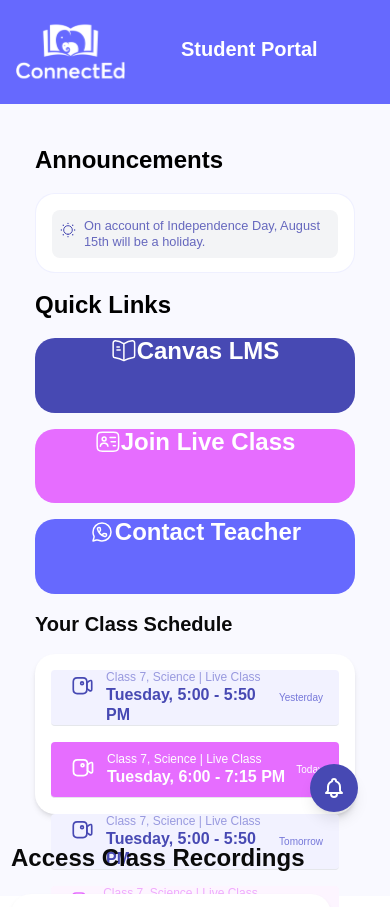
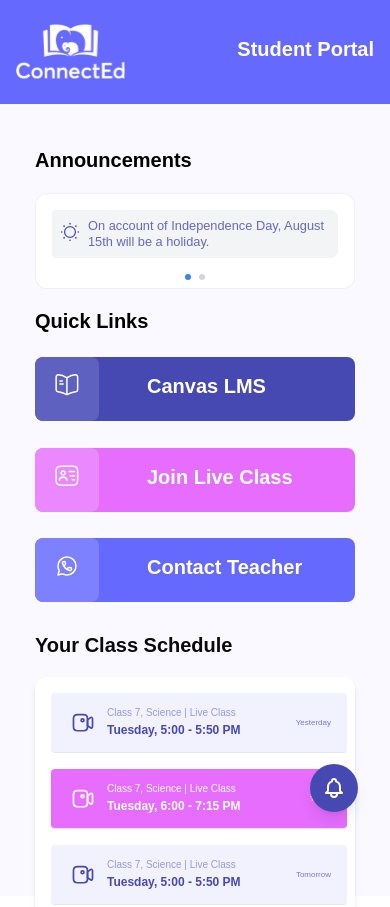
Before and after one commit to akshayaparida/student-portal, a Next.js app: page / in a window 390 px wide. Shown: the top 907 px of the page. Built offline with nearby package versions, Linux system fonts and the light colour scheme.

Commit message:
added responsive

```diff
--- a/components/announcements/Announcements.tsx
+++ b/components/announcements/Announcements.tsx
@@ -1,72 +1,80 @@
 "use client";
 
 import { FC, useEffect, useState } from "react";
-import Image from 'next/image';
+import Image from "next/image";
 
-const Announcements: FC = () => {
-  const [currentIndex, setCurrentIndex] = useState(0);
-  const announcements = [
+interface Announcement {
+  icon: string;
+  alt: string;
+  text: string;
+}
+
+const announcements: Announcement[] = [
   {
     icon: "/sun.svg",
     alt: "Sun icon representing Independence Day announcement",
-      text: "On account of Independence Day, August 15th will be a holiday."
+    text: "On account of Independence Day, August 15th will be a holiday.",
   },
   {
     icon: "/clipboard-text.svg",
     alt: "Clipboard icon representing assignment reminder",
-      text: "Reminder to finish your assignments and submit them by Monday."
-    }
+    text: "Reminder to finish your assignments and submit them by Monday.",
+  },
 ];
 
-  // Change announcement
+const AnnouncementItem: FC<{ announcement: Announcement }> = ({
+  announcement,
+}) => (
+  <div className="flex items-start bg-gray-100 rounded-lg p-2 lg:p-[9px_39px_8px_16px] text-sm lg:text-base max-sm:rounded-s    ">
+    <Image
+      src={announcement.icon}
+      alt={announcement.alt}
+      width={20}
+      height={20}
+      className="w-4 h-4 max-sm:w-[20px] max-sm:h-[20px] mt-1 mr-2 lg:h-5 lg:w-5"
+    />
+    <p className="text-[#6668BE] leading-tight lg:leading-snug text-[0.8rem] lg:text-custom-sm">
+      {announcement.text}
+    </p>
+  </div>
+);
+
+const Announcements: FC = () => {
+  const [currentIndex, setCurrentIndex] = useState(0);
+
   useEffect(() => {
     const interval = setInterval(() => {
       setCurrentIndex((prevIndex) => (prevIndex + 1) % announcements.length);
     }, 8000);
 
-    return () => clearInterval(interval); // Cleanup interval on unmount
-  }, [announcements.length]);
+    return () => clearInterval(interval);
+  }, []);
 
-  // Function to change the current announcement based on the dot clicked
   const handleDotClick = (index: number) => {
     setCurrentIndex(index);
   };
 
   return (
     <div>
-      {/* Header for Announcements */}
-      <h2 className="font-outfit text-2xl font-bold text-black mb-8 w-[179px] h-[17px] rounded-[8px]">
+      <h2 className="font-outfit text-2xl   max-sm:text-[20px] font-bold text-black mb-8 w-[179px] h-[17px] rounded-[8px]">
         Announcements
       </h2>
 
-      {/* Content area for announcements */}
-      <div className="bg-white border border-[#6669FE1A] rounded-[20px] w-full lg:w-[395px] lg:h-[144px] max-sm:w-80 max-sm:h-20 p-4 flex flex-col gap-3 overflow-hidden">
-
+      <div className="bg-white border border-[#6669FE1A] rounded-[20px] w-full lg:w-[395px] lg:h-[144px] max-sm:w-80 max-sm:h-24  max-sm:rounded-[12px]    p-4 flex flex-col gap-3 overflow-hidden">
         {/* Mobile animation container */}
         <div className="block lg:hidden">
-          {/* Animated announcement for mobile */}
-          <div className="flex items-start bg-gray-100 rounded-lg p-2 text-sm">
-            <Image
-              src={announcements[currentIndex].icon}
-              alt={announcements[currentIndex].alt}
-              width={20}
-              height={20}
-              className="h-4 w-4 mt-1 mr-2"
-            />
-            <p className="text-[#6668BE] leading-tight text-[0.8rem]">
-              {announcements[currentIndex].text}
-            </p>
-          </div>
+          <AnnouncementItem announcement={announcements[currentIndex]} />
 
-          {/* Dot navigation for mobile */}
-          <div className="flex justify-center mt-4">
+          {/* Dot navigation for mobile (only visible on max-sm) */}
+          <div className="flex justify-center mt-4 max-sm:flex">
             {announcements.map((_, index) => (
               <button
                 key={index}
-                className={`w-2 h-2 rounded-full mx-1 ${
-                  currentIndex === index ? 'bg-blue-500' : 'bg-gray-300'
+                className={`w-1.5 h-1.5 rounded-full mx-1 ${
+                  currentIndex === index ? "bg-blue-500" : "bg-gray-300"
                 }`}
                 onClick={() => handleDotClick(index)}
+                aria-label={`Show announcement ${index + 1}`}
               />
             ))}
           </div>
@@ -74,33 +82,9 @@ const Announcements: FC = () => {
 
         {/* Original design for larger screens */}
         <div className="hidden lg:flex lg:flex-col lg:space-y-3">
-          {/* Announcement item 1 */}
-          <div className="flex items-start bg-gray-100 rounded-lg p-2 lg:p-[9px_39px_8px_16px] text-sm lg:text-base">
-            <Image
-              src={announcements[0].icon}
-              alt={announcements[0].alt}
-              width={20}
-              height={20}
-              className="h-4 w-4 mt-1 mr-2 lg:h-5 lg:w-5"
-            />
-            <p className="text-[#6668BE] leading-tight lg:leading-snug text-[0.8rem] lg:text-custom-sm">
-              {announcements[0].text}
-            </p>
-          </div>
-
-          {/* Announcement item 2 */}
-          <div className="flex items-start bg-gray-100 rounded-lg p-2 lg:p-[9px_39px_8px_16px] text-sm lg:text-base">
-            <Image
-              src={announcements[1].icon}
-              alt={announcements[1].alt}
-              width={20}
-              height={20}
-              className="h-4 w-4 mt-1 mr-2 lg:h-5 lg:w-5"
-            />
-            <p className="text-[#6668BE] leading-tight lg:leading-snug text-[0.8rem] lg:text-custom-sm">
-              {announcements[1].text}
-            </p>
-          </div>
+          {announcements.map((announcement, index) => (
+            <AnnouncementItem key={index} announcement={announcement} />
+          ))}
         </div>
       </div>
     </div>
--- a/components/classRecordings/ClassRecordings.tsx
+++ b/components/classRecordings/ClassRecordings.tsx
@@ -27,11 +27,11 @@ const ClassRecordings: React.FC<ClassRecordingsProps> = ({ classRecordings }) =>
   };
 
   return (
-    <div className="flex flex-col items-start -ml-12">
-      <h2 className="text-2xl font-bold leading-[23.76px] mb-6">
+    <div className="flex flex-col items-start ">
+      <h2 className="text-2xl    max-sm:text-[20px]  font-bold leading-[23.76px] mb-6">
         Access Class Recordings
       </h2>
-      <div className="bg-white rounded-[20px] p-6 shadow-md md:w-[371px] md:h-[540px] flex flex-col gap-0  max-sm:w-80 max-sm:h-full">
+      <div className="bg-white rounded-[20px] p-6 shadow-md md:w-[371px] md:h-[540px] flex flex-col gap-0  max-sm:w-80 max-sm:h-full     ">
         <div className="relative mb-4">
           <Input
             type="text"
@@ -78,37 +78,38 @@ const ClassRecordings: React.FC<ClassRecordingsProps> = ({ classRecordings }) =>
         {classRecordings.map((recording, index) => (
           <div
             key={index}
-            className="md:w-[322px] md:h-[95px] border-b-[0.5px] border-b-[#0000001A] flex items-center justify-between transition-colors duration-150 group hover:border-b-[#4749B3] cursor-pointer max-sm:w-72 max-sm:h-16"
+            className="md:w-[322px] md:h-[95px] border-b-[0.5px] border-b-[#0000001A] flex items-center justify-between transition-colors duration-150 group hover:border-b-[#4749B3] cursor-pointer max-sm:w-72 "
             onMouseEnter={() => setHoveredIndex(index)}
             onMouseLeave={() => setHoveredIndex(null)}
             onClick={() => handlePlayNowClick(recording)} // Open modal on click
           >
             <div className="flex flex-col px-0">
-              <p className={`text-xs font-semibold ${hoveredIndex === index ? recording.hoverTitleColor : recording.titleColor} transition-colors duration-150 mt-[1px]`}>
+              <p className={`text-xs font-semibold ${hoveredIndex === index ? recording.hoverTitleColor : recording.titleColor} transition-colors duration-150 mt-[1px]  max-sm:text-[10px]      `}>
                 {recording.title}
               </p>
-              <h3 className={`w-[160px] h-[11px] text-[16px] text-left font-bold ${hoveredIndex === index ? recording.hoverTopicColor : recording.topicColor} leading-[19px] font-outfit mb-9 m-0 transition-colors duration-150`}>
+              <h3 className={`w-[160px] h-[11px] text-[16px] text-left font-bold ${hoveredIndex === index ? recording.hoverTopicColor : recording.topicColor} leading-[19px] font-outfit mb-9    m-0 transition-colors duration-150`}>
                 {recording.topic}
               </h3>
-              <p className="w-[100px] h-[7px] text-left font-normal text-[#727272] text-[10px] leading-[9.9px] font-outfit mt-0 mb-1">
+              <p className="w-[100px] h-[7px] text-left font-normal text-[#727272] text-[10px] leading-[9.9px] font-outfit mt-0 mb-1  max-sm:mb-4   ">
                 {recording.date}
               </p>
             </div>
-            <div className="relative w-[100px] h-[64px] flex items-center justify-center transition-colors duration-150 group hover:bg-[#4749B3] rounded-[4px_0px_0px_0px]">
+            <div className="relative w-[100px] h-[64px]     flex items-center justify-center transition-colors duration-150 group hover:bg-[#4749B3] rounded-[4px_0px_0px_0px]">
               <Image
                 src="/mask-group.svg"
                 alt="Video Background"
                 width={100}
                 height={64}
-                className="rounded-[4px_0px_0px_0px]"
+                className="rounded-[4px_0px_0px_0px]     max-sm:h-[50px]     "
                 priority={index < 2}
+
               />
               <Image
                 src="/video-circle.svg"
                 alt="Play Icon"
                 width={24}
                 height={24}
-                className="absolute group-hover:hidden"
+                className="absolute group-hover:hidden   max-sm:h-[19px]   "
               />
               <span className="absolute hidden group-hover:flex items-center justify-center text-xs font-medium text-[#FFFFFF]">
                 Play Now
--- a/components/classRecordings/VideoPlayerModal.tsx
+++ b/components/classRecordings/VideoPlayerModal.tsx
@@ -11,8 +11,8 @@ interface VideoPlayerModalProps {
 
 const VideoPlayerModal: React.FC<VideoPlayerModalProps> = ({ onClose, className, subject }) => {
   return (
-    <div className="fixed inset-0 bg-black bg-opacity-70 flex items-center justify-center z-50 font-outfit " >
-      <div className="bg-[#4749B3] rounded-[28px] p-0 relative w-[50rem] ">
+    <div className="fixed inset-0 bg-black bg-opacity-70 flex items-center justify-center z-50 font-outfit  " >
+      <div className="bg-[#4749B3] rounded-[28px] p-0 relative w-[50rem]    max-sm:w-[340px]  ">
 
         {/* Blue Header Div */}
         <div className="bg-[#4749B3] text-white rounded-t-lg flex items-center justify-between p-4 h-[60px]  ">
--- a/components/classSchedule/ClassSchedule.tsx
+++ b/components/classSchedule/ClassSchedule.tsx
@@ -1,9 +1,10 @@
-// components/classSchedule/ClassSchedule.tsx
+"use client";
 
+import { FC } from "react";
+import Image from 'next/image';
 import { ClassScheduleItem } from "./ClassSchedule.types";
-import Image from 'next/image';
 
-const ClassSchedule = () => {
+const ClassSchedule: FC = () => {
   const classSchedules: ClassScheduleItem[] = [
     {
       id: 1,
@@ -16,7 +17,7 @@ const ClassSchedule = () => {
       textColor: "#9899DF",
       dateTimeColor: "#4749B3",
       rightTextColor: "#7577D9",
-      icon: "/videoicon1.svg", // Use a relative path from the public folder
+      icon: "/videoicon1.svg",
     },
     {
       id: 2,
@@ -61,37 +62,32 @@ const ClassSchedule = () => {
 
   return (
     <div className="mb-4">
-      <h2 className="text-xl font-bold mb-4">Your Class Schedule</h2>
-      <div className="bg-white p-4 shadow-md rounded-[20px] border-gray-300 w-[394px] h-[328px] flex flex-col gap-4 max-sm:w-80 max-sm:h-40">
+      <h2 className="text-2xl max-sm:text-[20px] font-bold mb-4">Your Class Schedule</h2>
+      <div className="bg-white p-4 shadow-md rounded-[20px] border-gray-300 w-[394px] h-[328px] flex flex-col gap-4 max-sm:w-80 max-sm:rounded-[12px] ">
         {classSchedules.map((schedule) => (
           <div
-  key={schedule.id}
-  className="flex justify-between items-center border-b pb-4 max-sm:w-72 max-sm:h-14 w-[354px] h-[60px] p-4 rounded"
-  style={{ backgroundColor: schedule.bgColor }}
->
-
-
-
-
-
+            key={schedule.id}
+            className="flex justify-between items-center border-b pb-4 w-[354px] h-[60px] p-4 rounded   max-sm:w-[296px]    "
+            style={{ backgroundColor: schedule.bgColor }}
+          >
             {/* Left Section with Icon and Text */}
             <div className="flex items-start gap-2">
               <Image
                 src={schedule.icon}
                 alt={`${schedule.title} icon`}
-                width={32} // Matching the `w-8 h-8` Tailwind sizing
+                width={32} // Adjust as needed
                 height={32}
-                style={{ color: schedule.textColor }} // Set custom color for icon if needed
+                className="h-8 w-8" // Adjust size for max-sm if needed
               />
               <div>
                 <p
-                  className="font-outfit text-custom-small font-light leading-custom-small text-left"
+                  className="font-outfit text-custom-small font-light leading-custom-small text-left  max-sm:text-[10px]  "
                   style={{ color: schedule.textColor }}
                 >
                   {schedule.title}, {schedule.subject} | Live Class
                 </p>
                 <p
-                  className="font-outfit text-custom-medium font-semibold leading-custom-medium text-left"
+                  className="font-outfit text-custom-medium font-semibold leading-custom-medium text-left  max-sm:text-[12px] "
                   style={{ color: schedule.dateTimeColor }}
                 >
                   {schedule.date}, {schedule.time}
@@ -100,7 +96,7 @@ const ClassSchedule = () => {
             </div>
             {/* Right Text Section */}
             <div
-              className="flex items-center justify-center text-[10px]"
+              className="flex items-center justify-center text-[10px]  max-sm:text-[8px]    "
               style={{ color: schedule.rightTextColor }}
             >
               {schedule.rightText}
--- a/components/header.jsx
+++ b/components/header.jsx
@@ -17,13 +17,13 @@ const Header = () => {
             </Link>
 
 
-            <h1 className="text-white font-bold text-[20px] md:text-[32px] leading-[31.68px] mb-1 flex-grow text-center">
+            <h1 className="text-white font-bold text-[20px] md:text-[32px] leading-[31.68px] mb-1 flex-grow text-center    max-sm:text-right       ">
                 Student Portal
             </h1>
 
             {/* User Information on Medium and Larger Devices */}
             <div className="hidden md:flex flex-col items-end text-right">
-                <span className="text-white text-[14px] font-semibold leading-[22px]">
+                <span className="text-white text-[24px] font-semibold leading-[30px]">
                     Hello, Gabrisa!
                 </span>
                 <span className="text-white text-[12px] font-normal leading-[15px]">
--- a/components/quickLinks/QuickLinks.tsx
+++ b/components/quickLinks/QuickLinks.tsx
@@ -5,6 +5,7 @@ import Modal from './modal';
 import CanvasLMSIcon from './CanvasLMSIcon';
 import JoinLiveClassIcon from './JoinLiveClassIcon';
 import ContactTeacherIcon from './ContactTeacherIcon';
+import clsx from 'clsx';
 
 const QuickLinks = () => {
   const [isModalOpen, setModalOpen] = useState(false);
@@ -15,6 +16,7 @@ const QuickLinks = () => {
       title: "Canvas LMS",
       description: "Click here to access your LMS portal for assignments, class recordings, and notes.",
       color: "bg-[#4749B3]",
+      maxSmIconBgColor: "max-sm:bg-[#5F61C0]",
       icon: <CanvasLMSIcon />,
     },
     {
@@ -22,6 +24,7 @@ const QuickLinks = () => {
       title: "Join Live Class",
       description: "Click here to join your live class session. Please do not share this link.",
       color: "bg-[#e66dff]",
+      maxSmIconBgColor: "max-sm:bg-[#EB87FF]",
       icon: <JoinLiveClassIcon />,
     },
     {
@@ -29,36 +32,50 @@ const QuickLinks = () => {
       title: "Contact Teacher",
       description: "Click here to contact your teacher for any doubts or concerns.",
       color: "bg-[#6669fe]",
+      maxSmIconBgColor: "max-sm:bg-[#7E81FF]",
+
       icon: <ContactTeacherIcon />,
     },
   ];
 
   return (
     <div>
-      <h2 className="font-outfit text-2xl font-bold text-black mb-8 w-[170px] h-[17px] rounded-[8px]">Quick Links</h2>
-      <div className="grid grid-cols-1 gap-4   max-sm:w-80 max-sm:h-64   ">
+      <h2 className="font-outfit text-2xl max-sm:text-[20px] font-bold text-black mb-5 ">Quick Links</h2>
+      <div className="grid grid-cols-1 gap-4 max-sm:w-80 max-sm:h-64">
         {links.map((link) => (
           <div
             key={link.id}
-            className={`transition-all duration-300 overflow-hidden ${link.color} rounded-[20px]  sm    md:w-[346px] md:h-[170px] hover:bg-white group
-              ${link.id === 1 ? 'hover:border-[1px] hover:border-solid hover:border-[#4749B31A]' :
-               link.id === 2 || link.id === 3 ? 'hover:border-[1px] hover:border-solid hover:border-[#6669FE1A]' : ''}`}
+            className={clsx(
+              "transition-all duration-300 overflow-hidden rounded-[20px] hover:bg-white group",
+              link.color,
+              {
+                "max-sm:h-[64px] max-sm:w-[320px] max-sm:rounded-[8px]": true,
+                "md:w-[346px] md:h-[170px]": true,
+                "hover:border-[1px] hover:border-solid": link.id === 1 || link.id === 2 || link.id === 3,
+                "hover:border-[#4749B31A]": link.id === 1,
+                "hover:border-[#6669FE1A]": link.id === 2 || link.id === 3,
+              }
+            )}
             onClick={link.id === 2 ? () => setModalOpen(true) : undefined}
           >
-            <div className="flex sm:flex-col    items-center sm:items-start     justify-center  md:items-center md:h-full    ">
-              <div className="flex-shrink-0">
+            <div className="flex flex-col max-sm:flex-row items-center md:justify-center h-full">
+              <div className={` ${link.maxSmIconBgColor}     max-sm:w-16 max-sm:h-16     max-sm:mr-10      flex-shrink-0 max-sm:flex   max-sm:items-center max-sm:justify-center max-sm:rounded-[8px] `}>
                 {link.icon}
               </div>
-              <div className="text-center ">
-              <h3
-                className={`mb-2 text-center font-bold text-[24px] leading-[23.76px] font-outfit
-                  ${link.id === 2 ? 'text-white group-hover:text-[#E66DFF]' : 'text-white group-hover:text-[#4749B3]'}`}
-              >
+              <div className="text-center max-sm:text-left max-sm:ml-2">
+                <h3
+                  className={clsx(
+                    "mb-2 max-sm:mb-1 font-bold text-[24px]  max-sm:text-[20px]  leading-[23.76px] font-outfit",
+                    {
+                      "text-white group-hover:text-[#E66DFF]": link.id === 2,
+                      "text-white group-hover:text-[#4749B3]": link.id !== 2,
+                    }
+                  )}
+                >
                   {link.title}
                 </h3>
                 <p
-                  className={`text-[11px] leading-[11.88px] w-[223px] h-[21px] font-outfit hidden sm:block
-                    text-white group-hover:text-[#4749B3]`}
+                  className="text-[11px] leading-[11.88px] w-[223px] h-[21px] font-outfit hidden sm:block text-white group-hover:text-[#4749B3]"
                 >
                   {link.description}
                 </p>
--- a/components/quickLinks/modal.tsx
+++ b/components/quickLinks/modal.tsx
@@ -17,7 +17,7 @@ const Modal: React.FC<ModalProps> = ({ isOpen, onClose, children }) => {
         className="absolute inset-0 bg-[#6a6a6a] opacity-40"
         onClick={onClose} // Close modal when overlay is clicked
       ></div>
-      <div className="bg-[#6F6F6F] w-[346px] h-[170px] rounded-[20px] shadow-md relative border border-[#6669FE1A] flex flex-col items-center justify-center">
+      <div className="bg-[#6F6F6F] w-[346px] h-[170px]    max-sm:w-[260px]      rounded-[20px] shadow-md relative border border-[#6669FE1A] flex flex-col items-center justify-center">
 
         <div className="p-4 flex flex-col items-center text-[#FFFFFF]">
           <Image
--- a/package.json
+++ b/package.json
@@ -16,6 +16,7 @@
     "@shadcn/ui": "^0.0.4",
     "autoprefixer": "^10.4.20",
     "class-variance-authority": "^0.7.0",
+    "clsx": "^2.1.1",
     "next": "15.0.1",
     "react": "^18.3.1",
     "react-dom": "^18.3.1",
```
Also changed, not shown: components/Popup.tsx (+8 -8 lines), 2 other files (tests, documents, lock files or other folders). Lines whose indentation alone changed are shown as unchanged.
